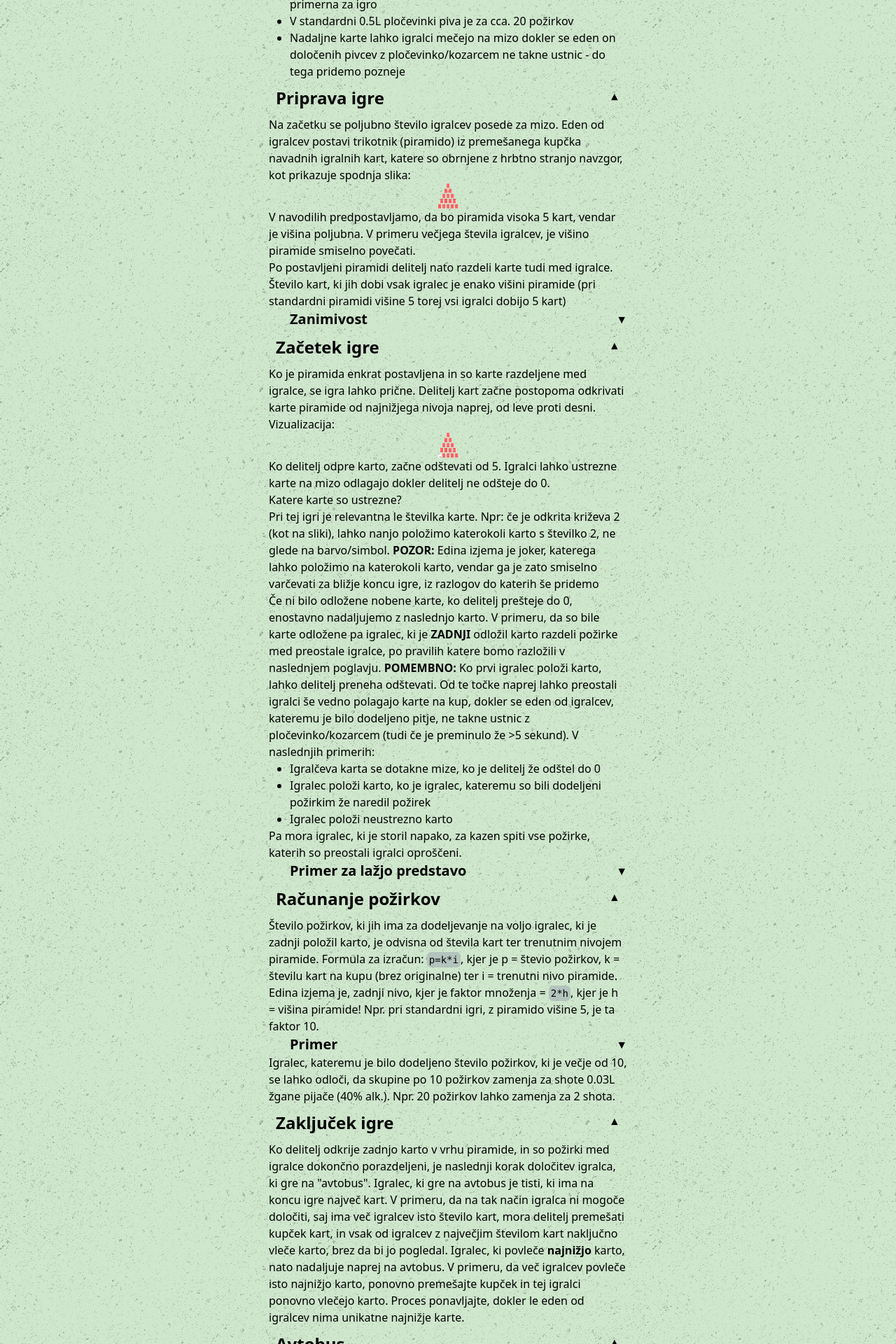
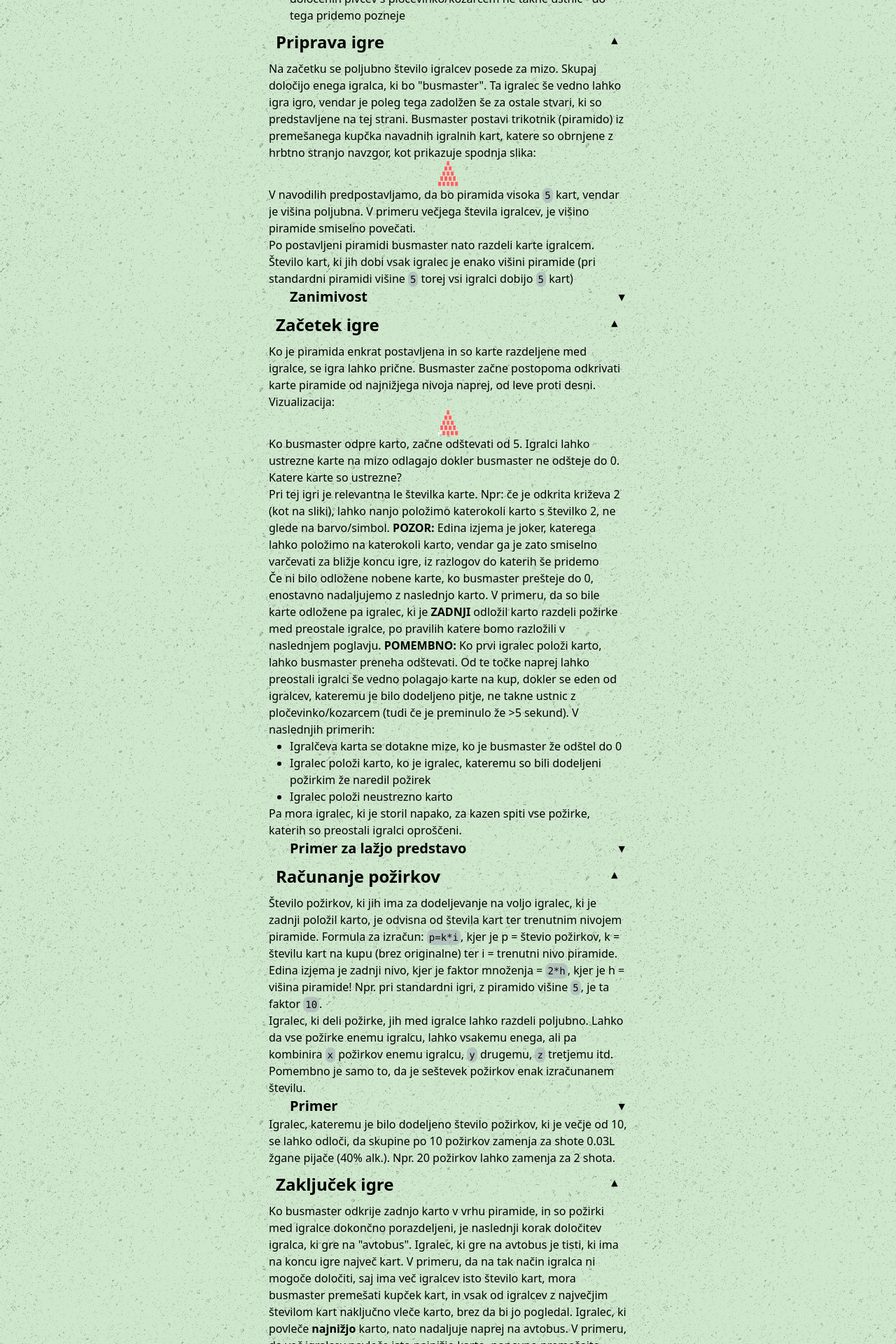
Before and after one commit to Urichh/furajbus, an Angular app: page / in a window 1280 px wide. Shown: the part 880-2800 px from the top of the page at 70% size. Built offline with nearby package versions, Linux system fonts and the light colour scheme.

Commit message:
proofreading

```diff
--- a/src/app/home/home.component.html
+++ b/src/app/home/home.component.html
@@ -4,15 +4,15 @@
 
     <h1 class="text-4xl font-bold mb-4">Pivska igra avtobus (piramida)</h1>
     <p class="text-lg max-w-lg">
-        Avtobus (občasno znan tudi kot piramida) je popularna pivska igra, kjer igralci odkrivajo karte piramide in ostalim igralcem dodeljujejo požirke pijače glede
-        na različne faktorje.<br /><br /> Cilj te spletne strani je standardizacija in specifikacija pravil igre, saj se le-ta lahko bistveno razlikujejo od vasi do vasi.
+        Avtobus (občasno znan tudi kot piramida) je popularna pivska igra, kjer igralci odkrivajo karte piramide in ostalim dodeljujejo požirke pijače glede
+        na različne faktorje. Cilj te spletne strani je standardizacija in specifikacija pravil igre, saj se le-ta lahko bistveno razlikujejo od igralca do igralca.
         To stran lahko uporabite kot referenčna pravila v primeru nesporazuma o specifikah, ali kot navodila igre.
     </p>
     <!-- zamejnej "delitelj" za "busmaster" -->
     <div class="mt-8 space-y-6 max-w-lg">
         <app-collapsible-section [title]="'Predpostavke'">
             <p>
-                Ker se pravila igre pogosto razlikujejo od igralca do igralca, bomo v tej strani uvedli nekaj (morda kontroverznih) predpostavk, katere bomo upoštevali v preostanku strani.
+                Ker se pravila igre pogosto razlikujejo od "vasi do vasi", bomo v tej strani uvedli nekaj (morda kontroverznih) predpostavk, katere bomo upoštevali v preostanku strani.
                 Če se z določenimi predpostavkami ne strinjate, jih lahko poljubno zamenjate, vendar v tem primeru ta stran ne more več služiti kot natančna reprezentacija igre.
             </p>
 
@@ -22,46 +22,45 @@
                 <li>As je <b>najvišja</b>(!) karta</li>
                 <li>Pijača mora vsebovati najmanj 3.7% alkohola (pivo), da je primerna za igro</li>
                 <li>V standardni 0.5L pločevinki piva je za cca. 20 požirkov</li>
-                <li>Nadaljne karte lahko igralci mečejo na mizo dokler se eden on določenih pivcev z pločevinko/kozarcem ne takne ustnic - do tega pridemo pozneje</li>
+                <li>Nadaljne karte lahko igralci mečejo na mizo dokler se eden on določenih pivcev s pločevinko/kozarcem ne takne ustnic - do tega pridemo pozneje</li>
             </ul>
         </app-collapsible-section>
 
         <app-collapsible-section [title]="'Priprava igre'">
             <p>
-                Na začetku se poljubno število igralcev posede za mizo. Eden od igralcev postavi trikotnik (piramido) iz premešanega kupčka navadnih igralnih kart, katere so obrnjene z hrbtno stranjo navzgor, kot prikazuje spodnja slika:
+                Na začetku se poljubno število igralcev posede za mizo. Skupaj določijo enega igralca, ki bo "busmaster". Ta igralec še vedno lahko igra igro, vendar je poleg tega zadolžen še za ostale stvari, ki so predstavljene na tej strani.
+                Busmaster postavi trikotnik (piramido) iz premešanega kupčka navadnih igralnih kart, katere so obrnjene z hrbtno stranjo navzgor, kot prikazuje spodnja slika:
             </p>
             <img src="../../karte_backside_full.png" alt="zakrite karte" class="w-1/3 md:w-1/5 lg:w-1/6 xl:w-1/8 h-auto mx-auto" /> <!-- fix scaling-->
             <p>
-                V navodilih predpostavljamo, da bo piramida visoka 5 kart, vendar je višina poljubna. V primeru večjega števila igralcev, je višino piramide smiselno povečati.
+                V navodilih predpostavljamo, da bo piramida visoka <code>5</code> kart, vendar je višina poljubna. V primeru večjega števila igralcev, je višino piramide smiselno povečati.
             </p>
             <p>
-                Po postavljeni piramidi delitelj nato razdeli karte tudi med igralce. Število kart, ki jih dobi vsak igralec je enako višini piramide (pri standardni piramidi višine 5 torej vsi igralci dobijo 5 kart)
+                Po postavljeni piramidi busmaster nato razdeli karte igralcem. Število kart, ki jih dobi vsak igralec je enako višini piramide (pri standardni piramidi višine <code>5</code> torej vsi igralci dobijo <code>5</code> kart)
             </p>
             <app-collapsible-subsection [title]="'Zanimivost'">
                 <p class="extra">
-                    Število kart na vsakem nivoju je lahko definiramo z: <code class="inline-code" style="padding: 3px">n<sub>i</sub>=h-i+1</code>,
-                    število vseh kart: <code class="inline-code" style="padding: 3px">2<sup>h</sup>-1</code> in višina piramide:
-                    <code class="inline-code" style="padding: 3px">log<sub>2</sub>(n+1)+1=h</code>, kjer je n = št. kart, i = nivo (oz. "nadstropje") piramide in h = višina piramide.
+                    Število kart na vsakem nivoju je lahko definiramo z: <code>n<sub>i</sub>=h-i+1</code>,
+                    število vseh kart: <code>n=2<sup>h</sup>-1</code> in višina piramide:
+                    <code>h=log<sub>2</sub>(n+1)+1=h</code>, kjer je n = št. kart, i = nivo (oz. "nadstropje") piramide in h = višina piramide.
                 </p>
             </app-collapsible-subsection>
         </app-collapsible-section>
 
         <app-collapsible-section [title]="'Začetek igre'">
-            <p>Ko je piramida enkrat postavljena in so karte razdeljene med igralce, se igra lahko prične. Delitelj kart začne postopoma odkrivati karte piramide od najnižjega nivoja naprej, od leve proti desni. Vizualizacija:</p>
+            <p>Ko je piramida enkrat postavljena in so karte razdeljene med igralce, se igra lahko prične. Busmaster začne postopoma odkrivati karte piramide od najnižjega nivoja naprej, od leve proti desni. Vizualizacija:</p>
             <img src="../../karte_backside_most.png" alt="odprta prva karta" class="w-1/3 md:w-1/5 lg:w-1/6 xl:w-1/8 h-auto mx-auto" />
-            <p>
-                Ko delitelj odpre karto, začne odštevati od 5. Igralci lahko ustrezne karte na mizo odlagajo dokler delitelj ne odšteje do 0.
-            </p>
+            <p>Ko busmaster odpre karto, začne odštevati od 5. Igralci lahko ustrezne karte na mizo odlagajo dokler busmaster ne odšteje do 0.</p>
             <h2>Katere karte so ustrezne?</h2>
             <p>Pri tej igri je relevantna le številka karte. Npr: če je odkrita križeva 2 (kot na sliki), lahko nanjo položimo katerokoli karto s številko 2, ne glede na barvo/simbol. <b>POZOR:</b> Edina izjema je joker, katerega lahko položimo na katerokoli karto, vendar ga je zato smiselno varčevati za bližje koncu igre, iz razlogov do katerih še pridemo</p>
             <p>
-                Če ni bilo odložene nobene karte, ko delitelj prešteje do 0, enostavno nadaljujemo z naslednjo karto. V primeru, da so bile karte odložene pa igralec, ki je <b>ZADNJI</b> odložil karto razdeli požirke med preostale igralce, po pravilih katere bomo razložili v naslednjem poglavju.
-                <b>POMEMBNO:</b> Ko prvi igralec položi karto, lahko delitelj preneha odštevati. Od te točke naprej lahko preostali igralci še vedno polagajo karte na kup, dokler se eden od igralcev, kateremu je bilo dodeljeno pitje, ne takne ustnic z pločevinko/kozarcem (tudi če je preminulo že >5 sekund).
+                Če ni bilo odložene nobene karte, ko busmaster prešteje do 0, enostavno nadaljujemo z naslednjo karto. V primeru, da so bile karte odložene pa igralec, ki je <b>ZADNJI</b> odložil karto razdeli požirke med preostale igralce, po pravilih katere bomo razložili v naslednjem poglavju.
+                <b>POMEMBNO:</b> Ko prvi igralec položi karto, lahko busmaster preneha odštevati. Od te točke naprej lahko preostali igralci še vedno polagajo karte na kup, dokler se eden od igralcev, kateremu je bilo dodeljeno pitje, ne takne ustnic z pločevinko/kozarcem (tudi če je preminulo že >5 sekund).
                 V naslednjih primerih:
             </p>
 
             <ul>
-                <li>Igralčeva karta se dotakne mize, ko je delitelj že odštel do 0</li>
+                <li>Igralčeva karta se dotakne mize, ko je busmaster že odštel do 0</li>
                 <li>Igralec položi karto, ko je igralec, kateremu so bili dodeljeni požirkim že naredil požirek</li>
                 <li>Igralec položi neustrezno karto</li>
             </ul>
@@ -70,16 +69,16 @@
 
             <app-collapsible-subsection [title]="'Primer za lažjo predstavo'">
                 <p>
-                    Predpostavimo, da imamo <code class="inline-code" style="padding: 3px">4</code> igralce: <code class="inline-code" style="padding: 3px">A</code>, <code class="inline-code" style="padding: 3px">B</code>, <code class="inline-code" style="padding: 3px">C</code> in <code class="inline-code" style="padding: 3px">D</code>.
-                    Delitelj (A) najprej odpre prvo karto, in začne odštevati od 5.
+                    Predpostavimo, da imamo <code>4</code> igralce: <code>A</code>, <code>B</code>, <code>C</code> in <code>D</code>.
+                    Busmaster (<code>A</code>) najprej odpre prvo karto, in začne odštevati od 5.
                     <img src="../../karte_backside_most.png" alt="odprta prva karta" class="w-1/3 md:w-1/5 lg:w-1/6 xl:w-1/8 h-auto mx-auto" />
-                    Igralec B nato odloži srčevo 2, zaradi česar delitelj preneha z odštevanjem.
+                    Igralec <code>B</code> nato odloži srčevo 2, zaradi česar busmaster preneha z odštevanjem.
                     <img src="../../karte_first.png" alt="odprta prva karta" class="w-1/3 md:w-1/5 lg:w-1/6 xl:w-1/8 h-auto mx-auto" />
-                    Ker je igralec B odložil zadnjo (in edino) karto, lahko dodeli 1 požirek enemu od igralcev (razloženo v LINK). Recimo, da igralec B požirek dodeli igralcu C. <!-- dadej link da tega chapterja -->
-                    Igralec C vzdigne kozarec, da bi naredil požirek, vendar preden se z kozarcem takne ustnic, igralec D odloži novo karto: pikovo 2.
+                    Ker je igralec <code>B</code> odložil zadnjo (in edino) karto, lahko dodeli 1 požirek enemu od igralcev (razloženo v LINK). Recimo, da igralec <code>B</code> požirek dodeli igralcu <code>C</code>. <!-- dadej link da tega chapterja -->
+                    Igralec <code>C</code> vzdigne kozarec, da bi naredil požirek, vendar preden se z kozarcem takne ustnic, igralec <code>C</code> odloži novo karto: pikovo 2.
                     <img src="../../karte_second.png" alt="položena druga karta" class="w-1/3 md:w-1/5 lg:w-1/6 xl:w-1/8 h-auto mx-auto" />
-                    Kljub temu, da je pred kratkim igralec B naročil požirek igralcu C, se ta ukaz nemudoma prekine, in igralcu C ni treba narediti požirka (razen če mu ga igralec D ponovno dodeli). Sedaj ima igralec D (ki je odložil zadnjo karto), na voljo 2 požirka za dodelitev.
-                    Odloči se dodelitvi enega požirka igralcu B, in enega igralcu A (lahko bi tudi oba dodelil le enemu igralcu). Ko se katerikoli od izbranih igralcev z pločevinko/kozarcem dotakne ustnic, nihče ne more več dodajati kart na trenutno karto. Trenutna "runda" je zaključena.
+                    Kljub temu, da je pred kratkim igralec <code>B</code> naročil požirek igralcu <code>C</code>, se ta ukaz nemudoma razveljavi, in igralcu <code>C</code> ni treba narediti požirka (razen če mu ga igralec <code>D</code> ponovno dodeli). Sedaj ima igralec <code>D</code> (ki je odložil zadnjo karto), na voljo 2 požirka za dodelitev.
+                    Odloči se dodelitvi enega požirka igralcu <code>B</code>, in enega igralcu <code>A</code> (lahko bi tudi oba dodelil le enemu igralcu). Ko se katerikoli od izbranih igralcev z pločevinko/kozarcem dotakne ustnic, nihče ne more več dodajati kart na trenutno karto. Trenutna "runda" je zaključena, in nadaljuje se na naslednjo karto.
                 </p>
 
             </app-collapsible-subsection>
@@ -88,8 +87,12 @@
         <app-collapsible-section [title]="'Računanje požirkov'">
             <p>
                 Število požirkov, ki jih ima za dodeljevanje na voljo igralec, ki je zadnji položil karto, je odvisna od števila kart ter trenutnim nivojem piramide.
-                Formula za izračun: <code class="inline-code" style="padding: 3px">p=k*i</code>, kjer je p = števio požirkov, k = številu kart na kupu (brez originalne) ter i = trenutni nivo piramide.
-                Edina izjema je, zadnji nivo, kjer je faktor množenja = <code class="inline-code" style="padding: 3px">2*h</code>, kjer je h = višina piramide! Npr. pri standardni igri, z piramido višine 5, je ta faktor 10.
+                Formula za izračun: <code>p=k*i</code>, kjer je p = števio požirkov, k = številu kart na kupu (brez originalne) ter i = trenutni nivo piramide.
+                Edina izjema je zadnji nivo, kjer je faktor množenja = <code>2*h</code>, kjer je h = višina piramide! Npr. pri standardni igri, z piramido višine <code>5</code>, je ta faktor <code>10</code>.
+             </p>
+             <p>
+                Igralec, ki deli požirke, jih med igralce lahko razdeli poljubno. Lahko da vse požirke enemu igralcu, lahko vsakemu enega, ali pa kombinira <code>x</code> požirkov enemu igralcu, <code>y</code> drugemu, <code>z</code> tretjemu itd.
+                Pomembno je samo to, da je seštevek požirkov enak izračunanem številu.
              </p>
             <app-collapsible-subsection [title]="'Primer'">
                 <img src="../../karte_3.png" alt="primer izračuna požirkov" class="w-1/3 md:w-1/5 lg:w-1/6 xl:w-1/8 h-auto mx-auto" />
@@ -103,21 +106,21 @@
 
         <app-collapsible-section [title]="'Zaključek igre'">
             <p>
-                Ko delitelj odkrije zadnjo karto v vrhu piramide, in so požirki med igralce dokončno porazdeljeni, je naslednji korak določitev igralca, ki gre na "avtobus". Igralec, ki gre na avtobus je tisti, ki ima na koncu igre največ kart. V primeru,
-                da na tak način igralca ni mogoče določiti, saj ima več igralcev isto število kart, mora delitelj premešati kupček kart, in vsak od igralcev z največjim številom kart naključno vleče karto, brez da bi jo pogledal. Igralec, ki povleče <b>najnižjo</b> karto,
-                nato nadaljuje naprej na avtobus. V primeru, da več igralcev povleče isto najnižjo karto, ponovno premešajte kupček in tej igralci ponovno vlečejo karto. Proces ponavljajte, dokler le eden od igralcev nima unikatne najnižje karte.
+                Ko busmaster odkrije zadnjo karto v vrhu piramide, in so požirki med igralce dokončno porazdeljeni, je naslednji korak določitev igralca, ki gre na "avtobus". Igralec, ki gre na avtobus je tisti, ki ima na koncu igre največ kart. V primeru,
+                da na tak način igralca ni mogoče določiti, saj ima več igralcev isto število kart, mora busmaster premešati kupček kart, in vsak od igralcev z največjim številom kart naključno vleče karto, brez da bi jo pogledal. Igralec, ki povleče <b>najnižjo</b> karto,
+                nato nadaljuje naprej na avtobus. V primeru, da več igralcev povleče isto najnižjo karto, ponovno premešajte kupček in tej igralci naj ponovno vlečejo karto. Proces ponavljajte, dokler le eden od igralcev nima unikatne najnižje karte.
             </p>
         </app-collapsible-section>
 
         <app-collapsible-section [title]="'Avtobus'">
-           <p>Ko je določen igralec, ki gre na avtobus, busmaster ponovno zmeša kupček kart, in jih <code class="inline-code" style="padding: 3px">5</code> odkritih postavi v horizontalno vrsto, kot prikazuje spodnja slika.</p>
+           <p>Ko je enkrat določen igralec, ki gre na avtobus, busmaster ponovno zmeša kupček kart, in jih <code>5</code> odkritih postavi v horizontalno vrsto, kot prikazuje spodnja slika.</p>
            <img src="../../bus_init.png" alt="začetna postavitev avtobusa" class="w-1/3 md:w-1/5 lg:w-1/6 xl:w-1/8 h-auto mx-auto" />
            <p>
                 Igralec začne na skrajno levi karti, in se premika proti desni. Pri vsaki karti busmaster igralca vpraša, če meni da bo karta, katero bo na slepo vlekel iz vrha kupa, višja ali nižja od trenutne karte.
                 Če igralec ugane pravilno, nadaljuje naprej na naslednjo karto, kjer ponovno ugiba. Če pa se igralec zmoti, pa ponovno začne na prvi karti na skrajno levi, in spije število požirkov,
-                ki je enako "globini" avtobusa (v prvi rundi, ko je na mizi 5 kart, je to globina 1) zmnoženi s zaporednim številom kart, na katerim se je zmotil (praktični primer v LINK). Če se igralec vrne na začetek se od tam naprej upošteva
-                zadnja karta na vrhu "kupa", in ne ponovno originalna karta. V primeru, da je izvlečena karta istega števila kot karta pod njo, se lahko igralec ponovno odloči za višje/nižje, medtem ko busmaster povleče naslednjo karto.
-                Tako kot pri prejšnji fazi igre, tukaj velja, da je <code class="inline-code" style="padding: 3px">2</code> najnižja karta, <code class="inline-code" style="padding: 3px">joker</code> pa najvišja.
+                ki je enako "globini" avtobusa (v prvi rundi, ko je na mizi 5 kart, je to globina 1) zmnoženi z zaporednim številom kart, na kateri se je zmotil. Če se igralec vrne na začetek se od tam naprej upošteva
+                zadnja karta na vrhu "kupa", in ne ponovno originalna karta. V primeru, da je izvlečena karta istega števila kot karta pod njo, se igralec lahko ponovno odloči za višje/nižje, medtem ko busmaster povleče naslednjo karto.
+                Tako kot pri prejšnji fazi igre, tudi tukaj velja, da je <code>2</code> najnižja karta, <code>joker</code> pa najvišja.
            </p>
            <p>
                 Ko igralec uspešno prispe do konca vrste in pravilno ugane peto karto, busmaster ponovno postavi avtobus, le da tokrat z eno kart manj. Ta proces ponavljajte, dokler na mizi ni le ena karta, in jo igralec pravilno ugane.
@@ -128,38 +131,38 @@
                 <li>2. nivo (4 karte) - faktor x2</li>
                 <li>...</li>
            </ul>
-            <p>Tako kot pri piramidi višine 5, je tudi na avtobusu faktor množitve pri zadnji globini (kjer je 5. nivo oz. 1 karta) enak x10. Igralec lahko tudi na avtobusu skupine po 10 požirkov zamenja za shot</p>
+            <p>Tako kot pri piramidi višine 5, je tudi na avtobusu faktor množitve pri zadnji globini (5. nivo oz. 1 karta) enak <code>x10</code>. Igralec lahko tudi na avtobusu skupine po 10 požirkov menja za shote</p>
 
            <app-collapsible-subsection [title]="'Primer'">
-                <p>Busmaster najprej postavi avtobus z <code class="inline-code" style="padding: 3px">5</code> kartami in igralec začne na skrajno levi karti (označeno z puščico).</p>
+                <p>Busmaster najprej postavi avtobus z <code>5</code> kartami in igralec začne na skrajno levi karti (označeno z puščico).</p>
                 <img src="../../bus_init.png" alt="začetna postavitev avtobusa" class="w-1/3 md:w-1/5 lg:w-1/6 xl:w-1/8 h-auto mx-auto" />
                 <p>
                     Igralec na prvi karti (as) reče, da bo karta, ki jo bo izvelekel busmaster nižja od trenutne karte. Izkaže se, da je bila karta "junc", zato nadaljuje na naslednjo karto, kjer igralec predvideva, da bo višja.
-                    Izvlečena karta je 9, in ker je višja od 2, prav tako nadaljuje na naslednjo karto. Pri naslednji karti igralec ponovno pravilno ugane višje, in nadaljuje na kraljico. Na kraljici igralec ugane nižje, vendar je karta kralj.
+                    Izvlečena karta je 9, in ker je višja od 2, prav tako nadaljuje na naslednjo karto. Nato igralec ponovno pravilno ugane višje, in nadaljuje na kraljico. Na kraljici igralec ugane nižje, vendar je položena karta kralj.
                     Posledično, se igralec vrne nazaj na prvo karto in spije 4 požirke.
                 </p>
                 <img src="../../bus_zajeb_1.png" alt="napaka1" class="w-1/3 md:w-1/5 lg:w-1/6 xl:w-1/8 h-auto mx-auto" />
                 <p>
-                    Ko se igralec vrne na prvo karto, se za primerjave začne uporabljati karto na vrhu. Igralec ugane nižje, in ker je 4 nižje od junca, nadaljuje na naslednjo karto. Igralec ugane nižje, vendar ker je 10 višja op 9, igralec spije 2
+                    Ko se igralec vrne na prvo karto, se za primerjave začne uporabljati karto na vrhu. Igralec ugane nižje, in ker je 4 nižje od junca, nadaljuje na naslednjo karto. Igralec ugane nižje, vendar ker je 10 višja od 9, igralec spije 2
                     požirka in se vrne na prvo karto.
                 </p>
                 <img src="../../bus_zajeb_2.png" alt="napak2" class="w-1/3 md:w-1/5 lg:w-1/6 xl:w-1/8 h-auto mx-auto" />
                 <p>
-                    Igralec pri prvi karti (4) ugane višje, uspešno se premakne na naslednjo karto. Od tam naprej pravilno predvideva vse karte, vključno z zadnjo (kralj višji od 5).
+                    Igralec pri prvi karti (4) ugane višje, in se posledično premakne na naslednjo karto. Od tam naprej pravilno predvideva vse karte, vključno z zadnjo (kralj višji od 5).
                 </p>
                 <img src="../../bus_zmaga.png" alt="zmaga" class="w-1/3 md:w-1/5 lg:w-1/6 xl:w-1/8 h-auto mx-auto" />
                 <p>
-                    Busmaster karte pospravi, in pripravi naslednji krog, kjer so le 4 karte, vendar je faktor množitve sedaj <code class="inline-code" style="padding: 3px">x2</code>.
+                    Busmaster karte pospravi, premeša in pripravi naslednji krog, kjer so le 4 karte, vendar je faktor množitve sedaj <code>x2</code>.
                 </p>
                 <img src="../../bus_whatever.png" alt="začetna postavitev avtobusa - runda 2" class="w-1/3 md:w-1/5 lg:w-1/6 xl:w-1/8 h-auto mx-auto" />
                 <p>
-                    Pri prvi karti igralec ugane višje, in ker je 5 višje od 2, se premakne na naslednjo karto. Igralec ponovno ugane višje, 10 je višje od 5, spet se premakne naprej. Pri kralju igralec ugane višje, vendar ker je izvlečen as, se igralec
+                    Pri prvi karti igralec ugane višje, in ker je 5 višja od 2, se premakne na naslednjo karto. Igralec ponovno ugane višje, 10 je višja od 5, spet se premakne naprej. Pri kralju igralec ugane višje, vendar ker je izvlečen as, se igralec
                     vrne na prvo karto (sedaj bo to 5), in spije 6 požirkov.
                 </p>
                 <img src="../../bus_whatever_2.png" alt="začetna postavitev avtobusa - runda 2" class="w-1/3 md:w-1/5 lg:w-1/6 xl:w-1/8 h-auto mx-auto" />
                 <p>
-                    Igra se tako nadaljuje naprej. V naslednjem krogu so postavljene le 3 karte, vendar je faktor množenja <code class="inline-code" style="padding: 3px">x3</code> itd. Tako kot pri piramidi, je tudi pri avtobusu na koncu, ko je v vrsti le ena karta,
-                    faktor množenja <code class="inline-code" style="padding: 3px">x10</code>
+                    Igra se tako nadaljuje naprej. V naslednjem krogu so postavljene le 3 karte, vendar je faktor množenja <code>x3</code> itd. Tako kot pri piramidi, je tudi pri avtobusu na koncu, ko je v vrsti le ena karta,
+                    faktor množenja <code>x10</code>
                 </p>
            </app-collapsible-subsection>
 
--- a/src/styles.css
+++ b/src/styles.css
@@ -22,3 +22,7 @@
 .extra {
     @apply text-sm;
 }
+
+code {
+    @apply font-mono text-sm bg-gray-400/50 text-black p-[3px] rounded-lg overflow-x-auto;
+}
```
